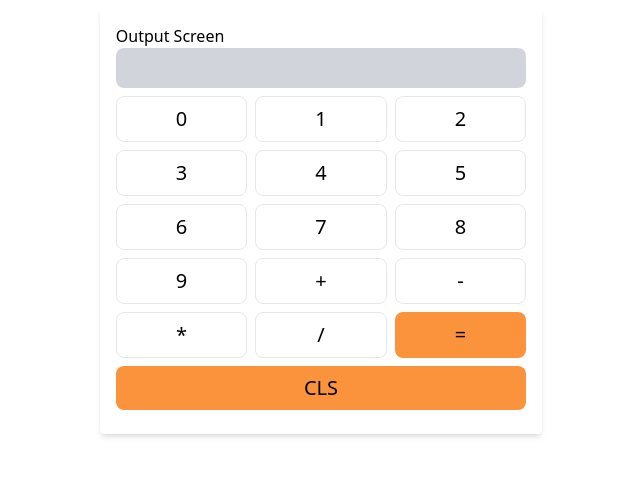
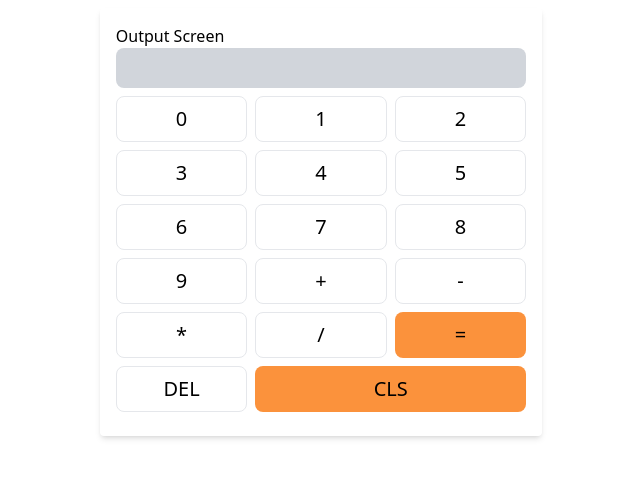
Before and after one commit to azicha/Simple-Calculator, a React app: page / in a window 1280 px wide. Shown: the top 478 px of the page, without its empty margins (319-959 px from the left). Built offline with nearby package versions, Linux system fonts and the light colour scheme; the HTML template or start-up script is replaced by a standard one.

Commit message:
Code Refactoring

```diff
--- a/src/components/Calculator.jsx
+++ b/src/components/Calculator.jsx
@@ -23,7 +23,8 @@ export default function Calculator() {
                     <button className="num-button">*</button>
                     <button className="num-button">/</button>
                     <button className="bg-orange-400 active:bg-orange-600/50  p-2 rounded-lg text-xl">=</button>
-                    <button className="bg-orange-400 active:bg-orange-600/50  p-2 rounded-lg text-xl col-span-3">CLS</button>
+                    <button className="num-button">DEL</button>
+                    <button className="bg-orange-400 active:bg-orange-600/50  p-2 rounded-lg text-xl col-span-2">CLS</button>
                 </div>
             </div>
         </div>
```
